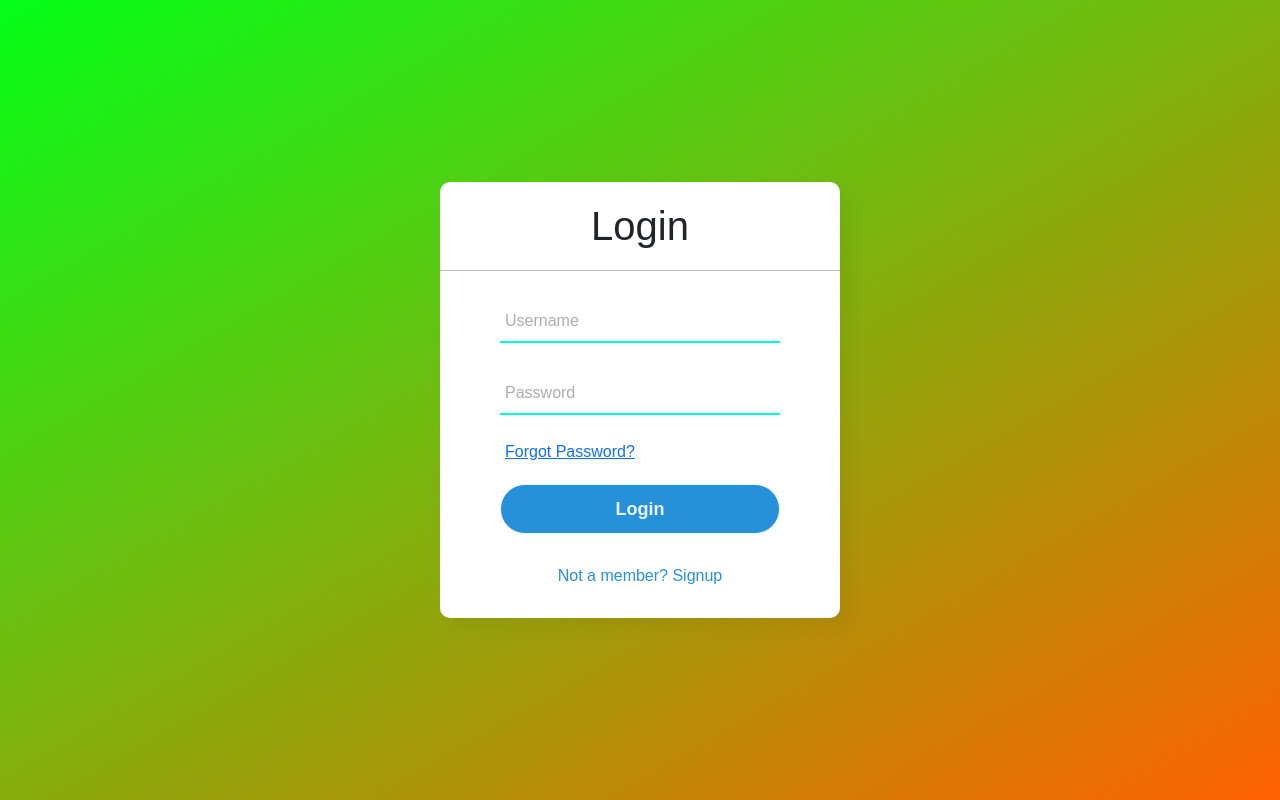
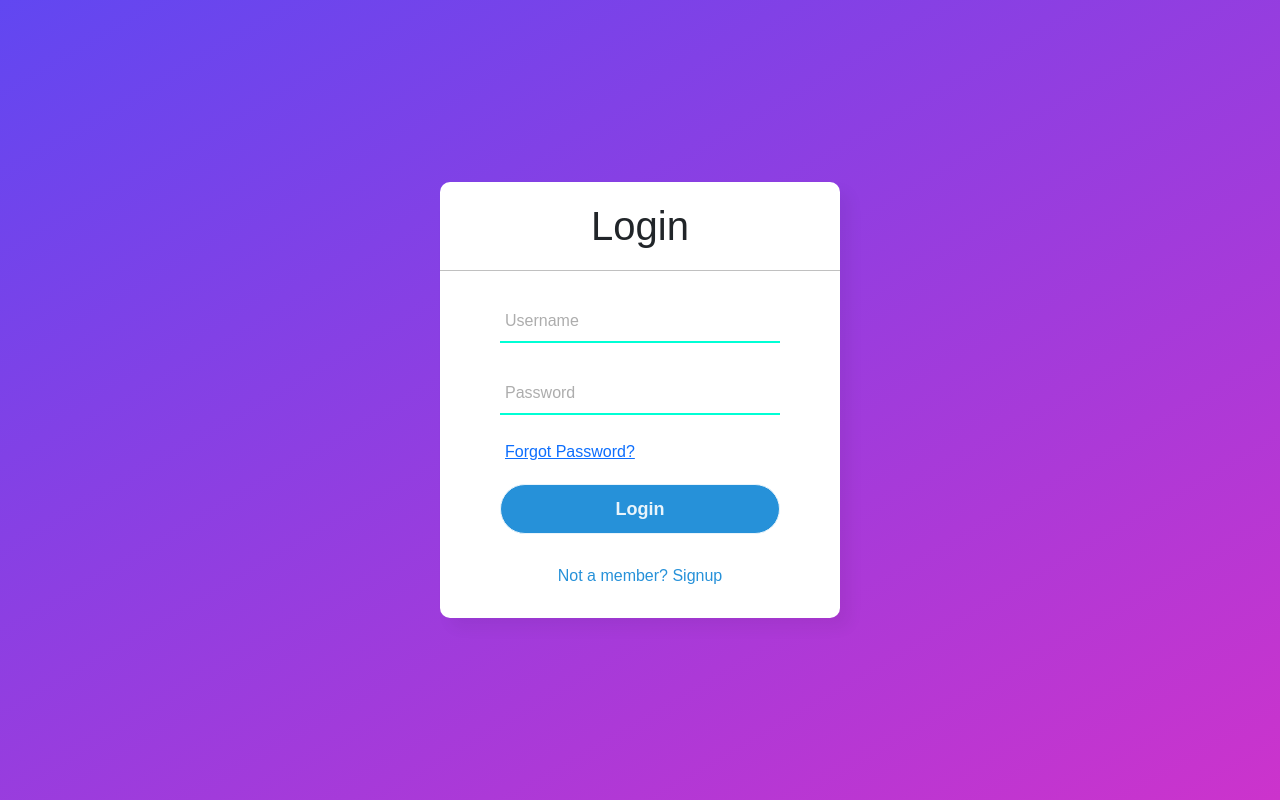
Before and after one commit to StoreMyProjects/tourX, a Flask app: page /login in a window 1280 px wide. Run offline with Flask 2, Linux system fonts and the light colour scheme; some libraries are stand-ins or nearby versions.

Commit message:
changed color

```diff
--- a/templates/login.html
+++ b/templates/login.html
@@ -21,7 +21,7 @@
       body{
         margin: 0;
         padding: 0;
-        background: linear-gradient(150deg,#04ff19, #ff6004);
+        background: linear-gradient(150deg,#6147f1, #cc33cc);
         height: 100vh;
         overflow: hidden;
       }
```
